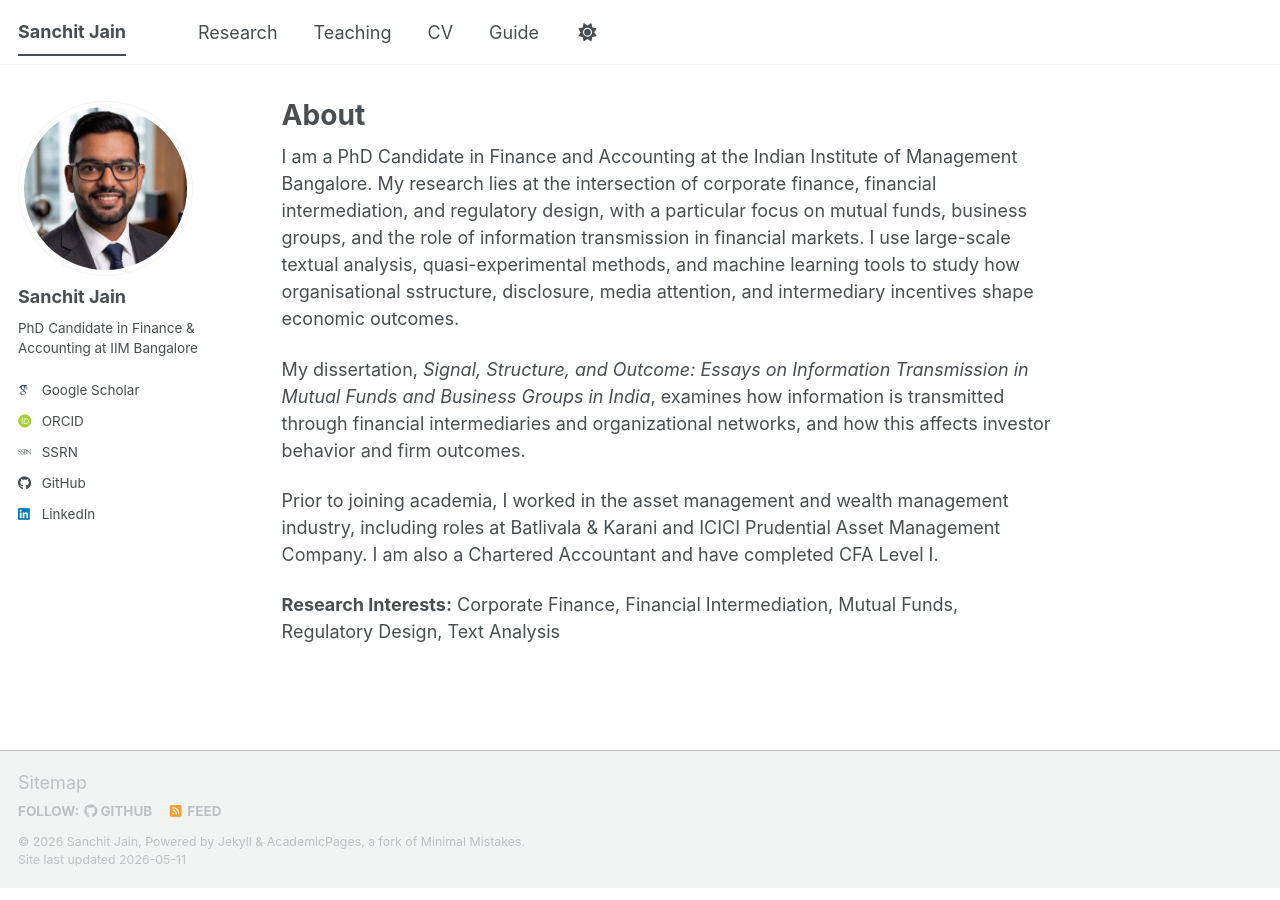
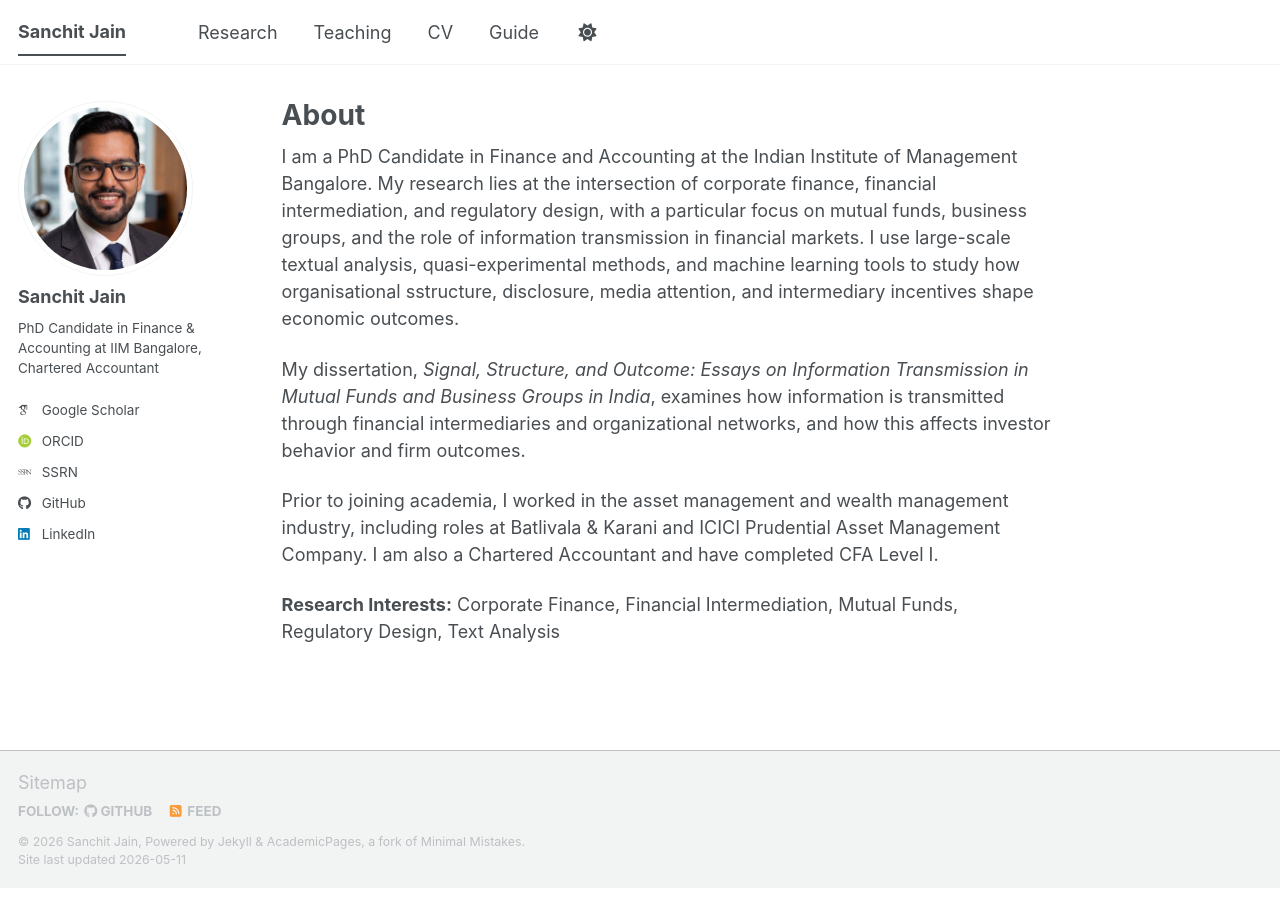
Before and after one commit to casanchitjain/casanchitjain.github.io, a Jekyll site: the page built from _pages/about.md, in a window 1280 px wide. Built offline with Jekyll 4.4.1, drawn with Linux system fonts in a browser that asks for light colours; some web fonts are replaced; a script bundle is joined from its source files by our own code; library files that are not in the unit come from our copies.

Commit message:
Added CA in sidebar

```diff
--- a/_config.yml
+++ b/_config.yml
@@ -26,7 +26,7 @@ author:
   avatar           : "profile.png"
   name             : "Sanchit Jain"
   pronouns         : # example: "she/her"
-  bio              : "PhD Candidate in Finance & Accounting at IIM Bangalore"
+  bio              : "PhD Candidate in Finance & Accounting at IIM Bangalore, Chartered Accountant"
   location         : # "Bengaluru, India"
   employer         : # "Indian Institute of Management Bangalore"
   uri              : # URL
```
